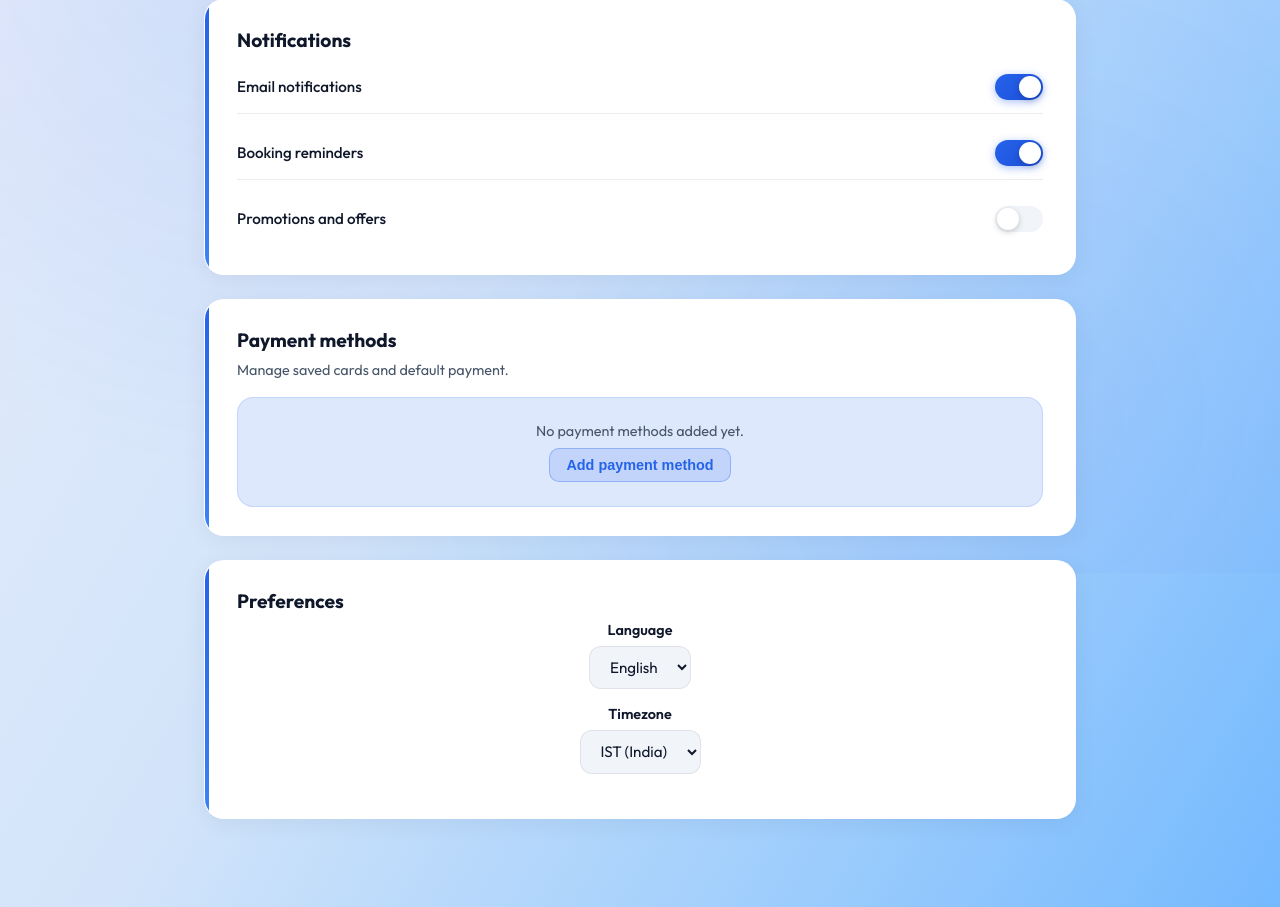
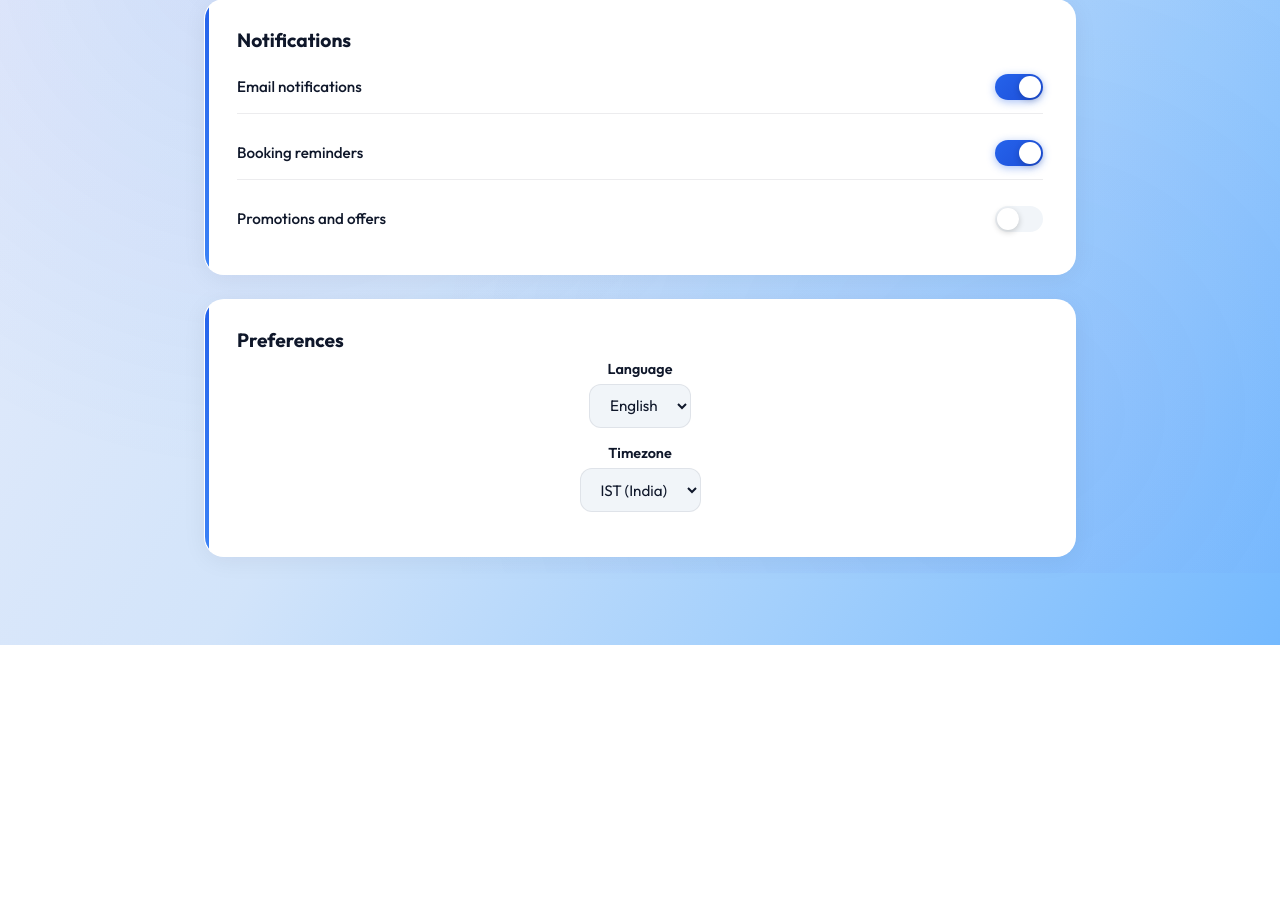
Before and after one commit to AnushkaSharma3105/HelpHop, a Django app: page /customer-settings/ in a window 1280 px wide. Shown: the part 227-1134 px from the top of the page. After the commit the page ends 872 px from the top, so only its background shows below. Run offline with Django 5.2, Linux system fonts and the light colour scheme.

Commit message:
settings-changed

```diff
--- a/project/templates/helphop/customer_settings.html
+++ b/project/templates/helphop/customer_settings.html
@@ -1,6 +1,7 @@
 {% load static %}
 <!DOCTYPE html>
 <html lang="en">
+
 <head>
     <meta charset="UTF-8">
     <meta name="viewport" content="width=device-width, initial-scale=1.0">
@@ -12,6 +13,7 @@
 
     </style>
 </head>
+
 <body class="customer-pages-page customer-settings-page aesthetic-bg">
     <div class="page-bg">
         <div class="page-bg-gradient"></div>
@@ -71,23 +73,15 @@
                 </label>
             </div>
         </section>
-
-        <section class="content-card">
-            <h2 class="content-card-title">Payment methods</h2>
-            <p class="content-card-desc">Manage saved cards and default payment.</p>
-            <div class="settings-placeholder">
-                <p>No payment methods added yet.</p>
-                <button type="button" class="btn-secondary">Add payment method</button>
-            </div>
-        </section>
-
         <section class="content-card">
             <h2 class="content-card-title">Preferences</h2>
             <div class="form-row">
                 <label class="form-label" for="pref-language">Language</label>
                 <select id="pref-language" class="form-input form-select">
-                    <option>English</option>
+                    <option value="en">English</option>
+                    <option value="hi">Hindi</option>
                 </select>
+
             </div>
             <div class="form-row">
                 <label class="form-label" for="pref-timezone">Timezone</label>
@@ -97,6 +91,6 @@
             </div>
         </section>
     </main>
+</body>
 
-</body>
 </html>
```
